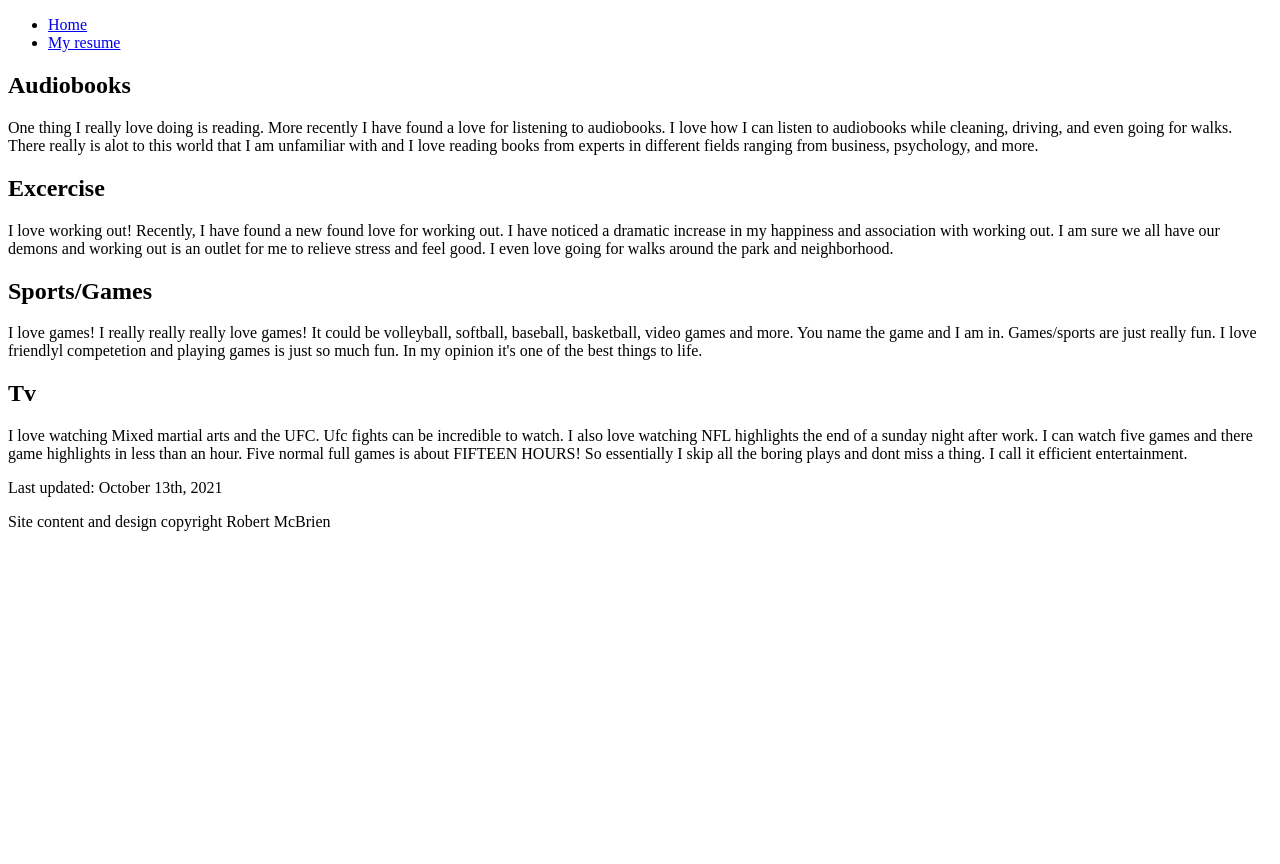
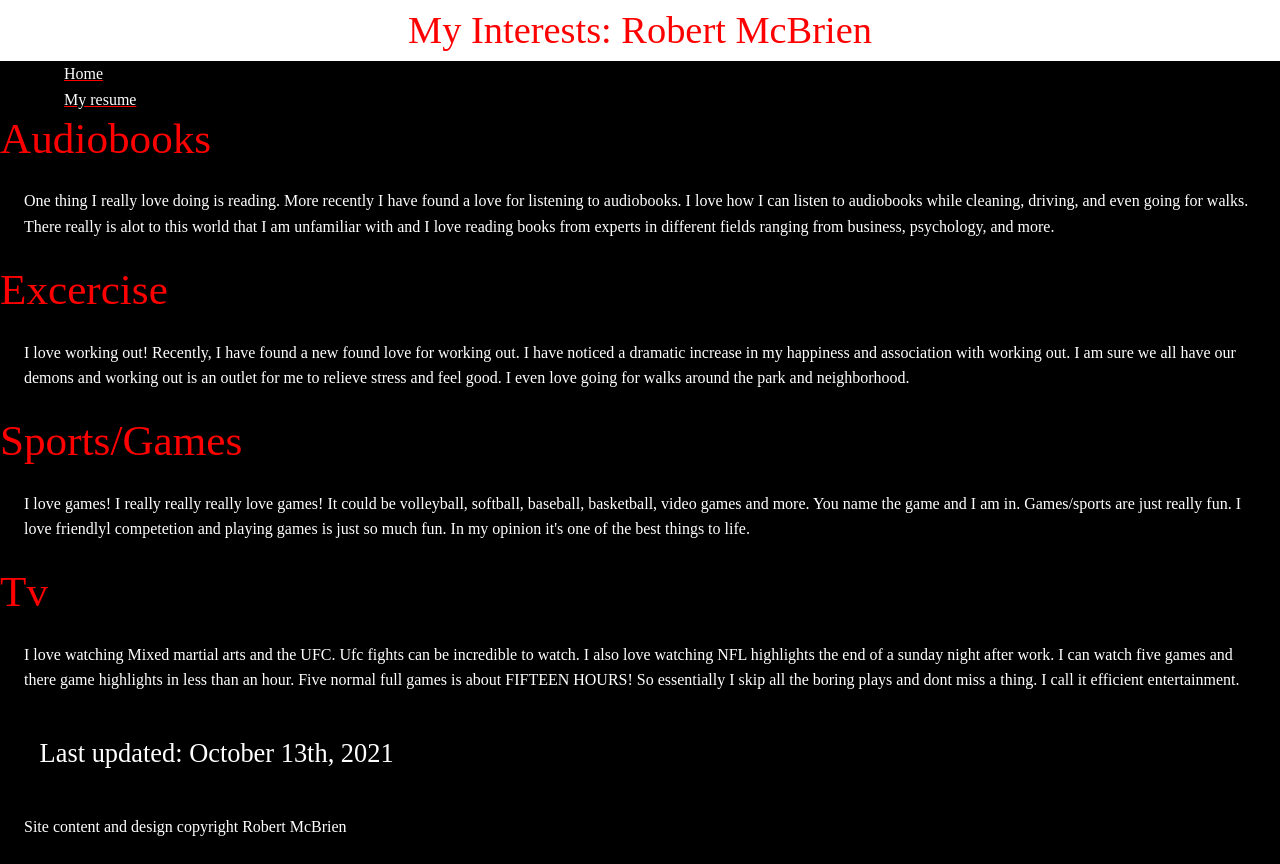
Before and after one commit to rmcbrien1/projectdos, a plain HTML site: page interests/index.html in a window 1280 px wide. Before the commit the page ends 800 px from the top, so only its background shows below. Drawn offline with Linux system fonts and the light colour scheme; a web font is replaced by a local one.

Commit message:
Code overhaul

```diff
--- a/css/screen.css
+++ b/css/screen.css
@@ -1,60 +1,130 @@
+
+@import url('https://fonts.googleapis.com/css2?family=Montagu+Slab:wght@200&display=swap');
+
 /* http://meyerweb.com/eric/tools/css/reset/
    v2.0 | 20110126
    License: none (public domain)
 */
+/* stylelint-disable*/
+a,abbr,acronym,address,applet,article,aside,audio,b,big,blockquote,body,canvas,caption,center,cite,code,dd,del,details,dfn,div,dl,dt,em,embed,fieldset,figcaption,figure,footer,form,h1,h2,h3,h4,h5,h6,header,hgroup,html,i,iframe,img,ins,kbd,label,legend,li,mark,menu,nav,object,ol,output,p,pre,q,ruby,s,samp,section,small,span,strike,strong,sub,summary,sup,table,tbody,td,tfoot,th,thead,time,tr,tt,u,ul,var,video{margin:0;padding:0;border:0;font:inherit;vertical-align:baseline}article,aside,details,figcaption,figure,footer,header,hgroup,main,menu,nav,section{display:block}html,.stylelint{line-height:1}body{line-height:inherit}ol,ul{list-style:none}blockquote,q{quotes:none}blockquote:after,blockquote:before,q:after,q:before{content:'';content:none}table{border-collapse:collapse;border-spacing:0}
+/* stylelint-enable */
 
-html, body, div, span, applet, object, iframe,
-h1, h2, h3, h4, h5, h6, p, blockquote, pre,
-a, abbr, acronym, address, big, cite, code,
-del, dfn, em, img, ins, kbd, q, s, samp,
-small, strike, strong, sub, sup, tt, var,
-b, u, i, center,
-dl, dt, dd, ol, ul, li,
-fieldset, form, label, legend,
-table, caption, tbody, tfoot, thead, tr, th, td,
-article, aside, canvas, details, embed,
-figure, figcaption, footer, header, hgroup,
-menu, nav, output, ruby, section, summary,
-time, mark, audio, video {
-	margin: 0;
-	padding: 0;
-	border: 0;
-	font-size: 100%;
-	font: inherit;
-	vertical-align: baseline;
+/* Begin site styles below */
+/*
+  Modular Scale: https://www.modularscale.com/?22&px&1.2
+  Accent Color: #e0cd5c;
+*/
+
+/* Base Styles */
+
+* {
+    box-sizing: border-box;
+    padding: 0;
+    margin: 0;
+
 }
-/* HTML5 display-role reset for older browsers */
-article, aside, details, figcaption, figure,
-footer, header, hgroup, menu, nav, section {
-	display: block;
+
+body {
+
+  font-family: 'Montagu Slab', serif;
+  background-color: black;
+  color: white;
+  line-height: 1.6;
 }
-body {
-	line-height: 1;
+
+ul {
+  list-style-type: none;
 }
-ol, ul {
-	list-style: none;
+
+
+ul {
+  padding-left: 5%;
 }
-blockquote, q {
-	quotes: none;
+a {
+  color: inherit;
+  text-decoration: underline; /* This works for all browsers */
+  text-decoration-color: red; /* Additional intrinsic styles */
+  text-decoration-style: solid;
 }
-blockquote:before, blockquote:after,
-q:before, q:after {
-	content: '';
-	content: none;
+
+h1,
+h2,
+ {
+  font-weight: 300;
+  line-height: 1.2;
+  margin: 1.5em;
 }
-table {
-	border-collapse: collapse;
-	border-spacing: 0;
+p {
+  margin: 1.5em;
+}
+img {
+  width: 100%;
+}
+
+.nav-bar {
+  background-color: black;
+  color: red;
+  height: 7.5em;
+}
+
+.container {
+  max-width: 110em;
+  margin: 0 auto;
+  overflow: auto;
+  padding: 4.5em;
+}
+
+#header {
+  text-align: center;
+  background-color: white;
+  color: red;
+  margin: ;
+  padding: ;
 }
 
 
 
 
-html {
-  color: #EEE;
-  background: #111;
+h1 {
+  font-size: 2.4em;
+  line-height: 1.6em;
 }
 
-h1 {
-  color: #900;
+h2 {
+  font-size: 2.7em;
+  line-height: 1.2em;
+  color: red;
+
 }
+
+h3 {
+  font-weight: bold;
+  font-size: 2.64em;
+  line-height: 4.2em;
+  padding-bottom: .35em;
+  margin-bottom: 2.35em;
+  border-bottom: solid;
+  border-width: .1em;
+  border-color: red;
+}
+
+h4 {
+  font-weight: bold;
+  padding: 1em;
+}
+
+
+#update-footer {
+  font-size: 1.6504em;
+}
+
+#update-footer {
+  padding-bottom: 0;
+}
+
+#site-info {
+  display: flex;
+  flex-flow: row wrap;
+  justify-content: space-between;
+  column-gap: 5.6em;
+}
--- a/interests/index.html
+++ b/interests/index.html
@@ -4,37 +4,42 @@
   <head>
     <meta charset="utf-8"/>
     <title> My interests: Robert McBrien</title>
+    <link rel="stylesheet" href="/css/screen.css"/>
   </head>
   <body>
-    <nav id="site-navigation">
+    <header id="header">
+
+      <h1>My Interests: Robert McBrien</h1>
+    </header>
+    <nav id ="nav-bar">
         <ul>
           <li><a href="/">Home</a></li>
           <li><a href="/resume">My resume</a></li>
         </ul>
       </nav>
-    <header>
-    </header>
+
     <main>
-      <article>
+      <article id = "my-interests">
         <h2>Audiobooks</h2>
-        <p> One thing I really love doing is reading. More recently I have found a love for
+        <p class="audio-books"> One thing I really love doing is reading. More recently I have found a love for
             listening to audiobooks. I love how I can listen to audiobooks while cleaning, driving,
             and even going for walks. There really is alot to this world that I am unfamiliar with
             and I love reading books from experts in different fields ranging from business,
             psychology, and more.
         </p>
         <h2> Excercise</h2>
-        <p>I love working out! Recently, I have found  a new found love for working out. I have
+        <p class="working-out">I love working out! Recently, I have found  a new found love for working out. I have
           noticed a dramatic increase in my happiness and association with working out. I am sure
           we all have our demons and working out is an outlet for me to relieve stress and feel
           good. I even love going for walks around the park and neighborhood.  </p>
         <h2>Sports/Games</h2>
-        <p>I love games! I really really really love games! It could be volleyball, softball,
+        <p class="activity">I love games! I really really really love games! It could be volleyball, softball,
           baseball, basketball, video games and more. You name the game and I am in. Games/sports
           are just really fun. I love friendlyl competetion and playing games is just so much fun.
           In my opinion it's one of the best things to life. </p>
         <h2>Tv</h2>
-        <p>I love watching Mixed martial arts and the UFC. Ufc fights can be incredible to watch. I
+        <p class="tele-vision">I love watching Mixed martial arts and the UFC. Ufc fights can be
+          incredible to watch. I
           also love watching NFL highlights the end of a sunday night after work. I can watch five
           games and there game highlights in less than an hour. Five normal full games is about
           FIFTEEN HOURS! So essentially I skip all the boring plays and dont miss a thing. I call
```
Also changed, not shown: index.html (+37 -15 lines), resume/index.html (+8 -6 lines).
